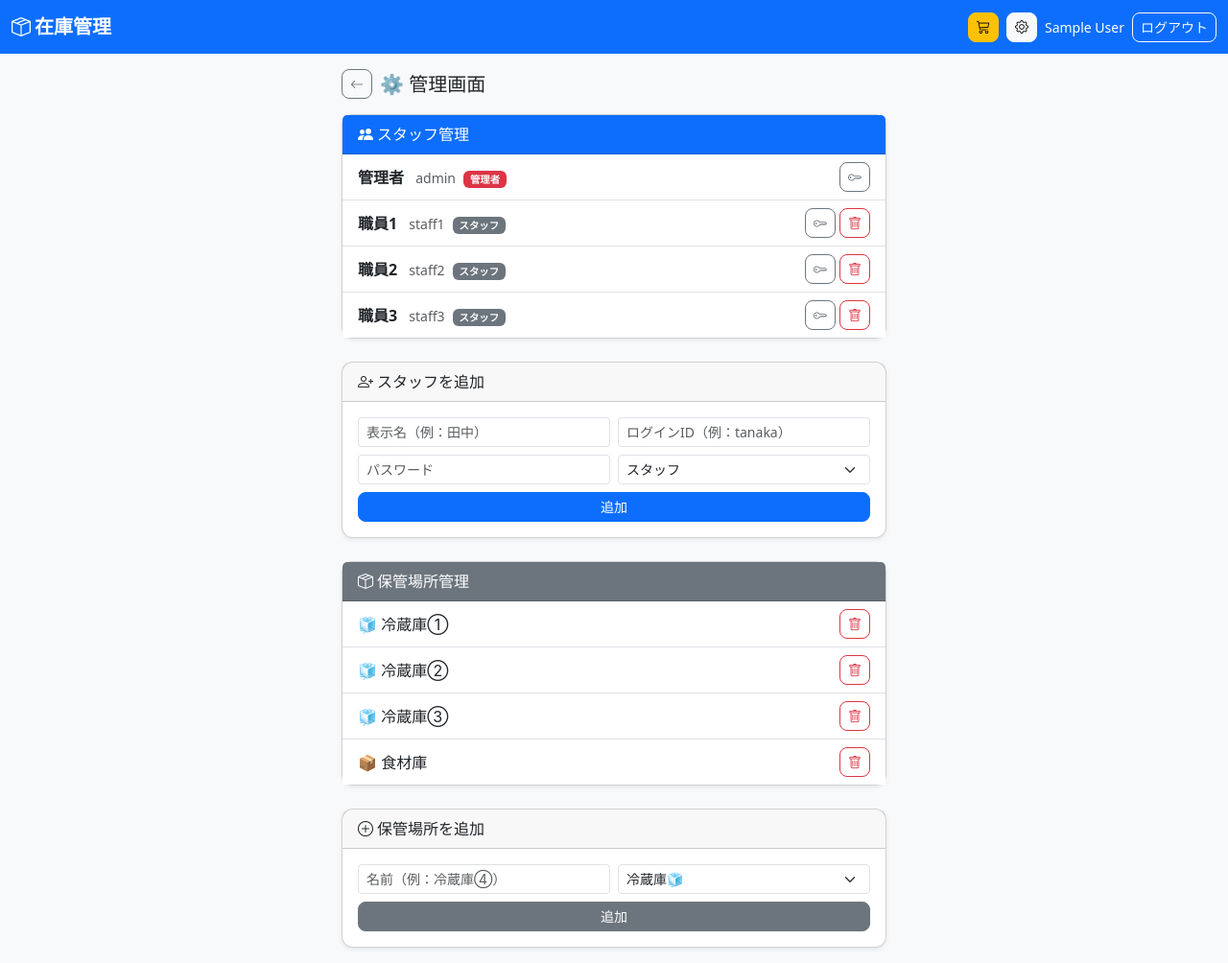
After one commit to yuya7186/reizo-, a Flask app: page /admin in a window 1280 px wide. The commit adds this page. Shown: the whole page at 96% size. Run offline with Flask 3, Linux system fonts and the light colour scheme; the visitor is signed in with stand-in values (Sample User, id 1); data comes from the database, SQL or seed files in the repository; some libraries are stand-ins or nearby versions.

Commit message:
管理者・スタッフの2ロール制を実装（アカウント管理・保管場所管理）

```diff
--- a/app.py
+++ b/app.py
@@ -86,7 +86,8 @@ def init_db():
                 id SERIAL PRIMARY KEY,
                 username TEXT UNIQUE NOT NULL,
                 password TEXT NOT NULL,
-                display_name TEXT NOT NULL
+                display_name TEXT NOT NULL,
+                role TEXT NOT NULL DEFAULT 'staff'
             )
         ''')
         cur.execute('''
@@ -125,7 +126,8 @@ def init_db():
                 id INTEGER PRIMARY KEY AUTOINCREMENT,
                 username TEXT UNIQUE NOT NULL,
                 password TEXT NOT NULL,
-                display_name TEXT NOT NULL
+                display_name TEXT NOT NULL,
+                role TEXT NOT NULL DEFAULT 'staff'
             );
             CREATE TABLE IF NOT EXISTS storages (
                 id INTEGER PRIMARY KEY AUTOINCREMENT,
@@ -150,24 +152,26 @@ def init_db():
         ''')
         cur = db.cursor()
 
-    # マイグレーション: low_stockカラムがなければ追加
-    try:
-        if USE_PG:
-            cur.execute("ALTER TABLE items ADD COLUMN low_stock INTEGER DEFAULT 0")
-        else:
-            cur.execute("ALTER TABLE items ADD COLUMN low_stock INTEGER DEFAULT 0")
-        db.commit()
-    except Exception:
-        pass  # すでに存在する場合は無視
+    # マイグレーション: カラムがなければ追加
+    for migration in [
+        "ALTER TABLE items ADD COLUMN low_stock INTEGER DEFAULT 0",
+        "ALTER TABLE users ADD COLUMN role TEXT NOT NULL DEFAULT 'staff'",
+    ]:
+        try:
+            cur.execute(migration)
+            db.commit()
+        except Exception:
+            pass  # すでに存在する場合は無視
 
     # 初期データ
     cur.execute('SELECT COUNT(*) FROM users')
     if cur.fetchone()[0] == 0:
         def h(pw): return hashlib.sha256(pw.encode()).hexdigest()
-        for row in [('staff1', h('pass1234'), '職員1'),
-                    ('staff2', h('pass1234'), '職員2'),
-                    ('staff3', h('pass1234'), '職員3')]:
-            cur.execute(q('INSERT INTO users (username, password, display_name) VALUES (?,?,?)'), row)
+        for row in [('admin', h('admin1234'), '管理者', 'admin'),
+                    ('staff1', h('pass1234'), '職員1', 'staff'),
+                    ('staff2', h('pass1234'), '職員2', 'staff'),
+                    ('staff3', h('pass1234'), '職員3', 'staff')]:
+            cur.execute(q('INSERT INTO users (username, password, display_name, role) VALUES (?,?,?,?)'), row)
 
     cur.execute('SELECT COUNT(*) FROM storages')
     if cur.fetchone()[0] == 0:
@@ -184,6 +188,17 @@ def login_required(f):
     def decorated(*args, **kwargs):
         if 'user_id' not in session:
             return redirect(url_for('login'))
+        return f(*args, **kwargs)
+    return decorated
+
+
+def admin_required(f):
+    @wraps(f)
+    def decorated(*args, **kwargs):
+        if 'user_id' not in session:
+            return redirect(url_for('login'))
+        if session.get('role') != 'admin':
+            return redirect(url_for('index'))
         return f(*args, **kwargs)
     return decorated
 
@@ -206,6 +221,7 @@ def login():
         if user:
             session['user_id'] = user['id']
             session['display_name'] = user['display_name']
+            session['role'] = user['role']
             return redirect(url_for('index'))
         error = 'IDまたはパスワードが違います'
     return render_template('login.html', error=error)
@@ -443,6 +459,81 @@ def shopping():
     return render_template('shopping.html', shopping_list=shopping_list)
 
 
+# ─── 管理画面 ─────────────────────────────────────────────
+
+@app.route('/admin')
+@admin_required
+def admin():
+    db = get_db()
+    cur = execute(db, "SELECT id, username, display_name, role FROM users ORDER BY role, username")
+    users = fetchall(cur)
+    cur = execute(db, 'SELECT * FROM storages ORDER BY id')
+    storages = fetchall(cur)
+    return render_template('admin.html', users=users, storages=storages)
+
+
+@app.route('/admin/user/add', methods=['POST'])
+@admin_required
+def admin_add_user():
+    username = request.form['username'].strip()
+    display_name = request.form['display_name'].strip()
+    password = request.form['password'].strip()
+    role = request.form.get('role', 'staff')
+    if username and password:
+        db = get_db()
+        try:
+            execute(db, 'INSERT INTO users (username, password, display_name, role) VALUES (?,?,?,?)',
+                    (username, hash_password(password), display_name or username, role))
+            commit(db)
+        except Exception:
+            pass  # 重複ユーザー名は無視
+    return redirect(url_for('admin'))
+
+
+@app.route('/admin/user/<int:user_id>/delete', methods=['POST'])
+@admin_required
+def admin_delete_user(user_id):
+    if user_id != session['user_id']:  # 自分自身は削除不可
+        db = get_db()
+        execute(db, 'DELETE FROM users WHERE id=?', (user_id,))
+        commit(db)
+    return redirect(url_for('admin'))
+
+
+@app.route('/admin/user/<int:user_id>/password', methods=['POST'])
+@admin_required
+def admin_change_password(user_id):
+    password = request.form['password'].strip()
+    if password:
+        db = get_db()
+        execute(db, 'UPDATE users SET password=? WHERE id=?', (hash_password(password), user_id))
+        commit(db)
+    return redirect(url_for('admin'))
+
+
+@app.route('/admin/storage/add', methods=['POST'])
+@admin_required
+def admin_add_storage():
+    name = request.form['name'].strip()
+    stype = request.form.get('type', 'fridge')
+    if name:
+        db = get_db()
+        execute(db, 'INSERT INTO storages (name, type) VALUES (?,?)', (name, stype))
+        commit(db)
+    return redirect(url_for('admin'))
+
+
+@app.route('/admin/storage/<int:storage_id>/delete', methods=['POST'])
+@admin_required
+def admin_delete_storage(storage_id):
+    db = get_db()
+    execute(db, 'DELETE FROM items WHERE storage_id=?', (storage_id,))
+    execute(db, 'DELETE FROM essentials WHERE storage_id=?', (storage_id,))
+    execute(db, 'DELETE FROM storages WHERE id=?', (storage_id,))
+    commit(db)
+    return redirect(url_for('admin'))
+
+
 # アプリ起動時に必ずDB初期化
 with app.app_context():
     try:
--- /dev/null
+++ b/templates/admin.html
@@ -0,0 +1,132 @@
+{% extends 'base.html' %}
+{% block title %}管理画面{% endblock %}
+{% block content %}
+<div class="d-flex align-items-center mb-3 gap-2">
+  <a href="/" class="btn btn-sm btn-outline-secondary"><i class="bi bi-arrow-left"></i></a>
+  <h5 class="mb-0">⚙️ 管理画面</h5>
+</div>
+
+<!-- スタッフ管理 -->
+<div class="card mb-4 shadow-sm">
+  <div class="card-header bg-primary text-white py-2">
+    <i class="bi bi-people-fill me-1"></i>スタッフ管理
+  </div>
+  <div class="card-body p-0">
+    <div class="list-group list-group-flush">
+      {% for user in users %}
+      <div class="list-group-item py-2 px-3">
+        <div class="d-flex align-items-center justify-content-between">
+          <div>
+            <strong>{{ user.display_name }}</strong>
+            <span class="text-muted small ms-2">{{ user.username }}</span>
+            {% if user.role == 'admin' %}
+            <span class="badge bg-danger ms-1" style="font-size:0.65rem;">管理者</span>
+            {% else %}
+            <span class="badge bg-secondary ms-1" style="font-size:0.65rem;">スタッフ</span>
+            {% endif %}
+          </div>
+          <div class="d-flex gap-1">
+            <button class="btn btn-sm btn-outline-secondary" onclick="togglePwForm({{ user.id }})">
+              <i class="bi bi-key"></i>
+            </button>
+            {% if user.id != session.user_id %}
+            <form method="post" action="/admin/user/{{ user.id }}/delete"
+                  onsubmit="return confirm('{{ user.display_name }}を削除しますか？')">
+              <button type="submit" class="btn btn-sm btn-outline-danger"><i class="bi bi-trash"></i></button>
+            </form>
+            {% endif %}
+          </div>
+        </div>
+        <div id="pw-{{ user.id }}" class="mt-2 d-none">
+          <form method="post" action="/admin/user/{{ user.id }}/password" class="d-flex gap-1">
+            <input type="text" name="password" class="form-control form-control-sm" placeholder="新しいパスワード" required>
+            <button type="submit" class="btn btn-sm btn-success">変更</button>
+          </form>
+        </div>
+      </div>
+      {% endfor %}
+    </div>
+  </div>
+</div>
+
+<!-- スタッフ追加 -->
+<div class="card mb-4 shadow-sm">
+  <div class="card-header py-2"><i class="bi bi-person-plus me-1"></i>スタッフを追加</div>
+  <div class="card-body p-3">
+    <form method="post" action="/admin/user/add">
+      <div class="row g-2">
+        <div class="col-6">
+          <input type="text" name="display_name" class="form-control form-control-sm" placeholder="表示名（例：田中）" required>
+        </div>
+        <div class="col-6">
+          <input type="text" name="username" class="form-control form-control-sm" placeholder="ログインID（例：tanaka）" required>
+        </div>
+        <div class="col-6">
+          <input type="text" name="password" class="form-control form-control-sm" placeholder="パスワード" required>
+        </div>
+        <div class="col-6">
+          <select name="role" class="form-select form-select-sm">
+            <option value="staff">スタッフ</option>
+            <option value="admin">管理者</option>
+          </select>
+        </div>
+        <div class="col-12">
+          <button type="submit" class="btn btn-primary btn-sm w-100">追加</button>
+        </div>
+      </div>
+    </form>
+  </div>
+</div>
+
+<!-- 保管場所管理 -->
+<div class="card mb-4 shadow-sm">
+  <div class="card-header bg-secondary text-white py-2">
+    <i class="bi bi-box-seam me-1"></i>保管場所管理
+  </div>
+  <div class="card-body p-0">
+    <div class="list-group list-group-flush">
+      {% for s in storages %}
+      <div class="list-group-item d-flex align-items-center justify-content-between py-2 px-3">
+        <span>{% if s.type == 'fridge' %}🧊{% else %}📦{% endif %} {{ s.name }}</span>
+        <form method="post" action="/admin/storage/{{ s.id }}/delete"
+              onsubmit="return confirm('{{ s.name }}を削除しますか？（在庫データも消えます）')">
+          <button type="submit" class="btn btn-sm btn-outline-danger"><i class="bi bi-trash"></i></button>
+        </form>
+      </div>
+      {% endfor %}
+    </div>
+  </div>
+</div>
+
+<!-- 保管場所追加 -->
+<div class="card shadow-sm">
+  <div class="card-header py-2"><i class="bi bi-plus-circle me-1"></i>保管場所を追加</div>
+  <div class="card-body p-3">
+    <form method="post" action="/admin/storage/add">
+      <div class="row g-2">
+        <div class="col-6">
+          <input type="text" name="name" class="form-control form-control-sm" placeholder="名前（例：冷蔵庫④）" required>
+        </div>
+        <div class="col-6">
+          <select name="type" class="form-select form-select-sm">
+            <option value="fridge">冷蔵庫🧊</option>
+            <option value="pantry">食材庫📦</option>
+          </select>
+        </div>
+        <div class="col-12">
+          <button type="submit" class="btn btn-secondary btn-sm w-100">追加</button>
+        </div>
+      </div>
+    </form>
+  </div>
+</div>
+{% endblock %}
+
+{% block scripts %}
+<script>
+function togglePwForm(id) {
+  const el = document.getElementById('pw-' + id);
+  el.classList.toggle('d-none');
+}
+</script>
+{% endblock %}
--- a/templates/base.html
+++ b/templates/base.html
@@ -30,6 +30,9 @@
       <a class="navbar-brand" href="/"><i class="bi bi-box-seam me-1"></i>在庫管理</a>
       <div class="d-flex align-items-center gap-2">
         <a href="/shopping" class="btn btn-sm btn-warning"><i class="bi bi-cart3"></i></a>
+        {% if session.get('role') == 'admin' %}
+        <a href="/admin" class="btn btn-sm btn-light"><i class="bi bi-gear"></i></a>
+        {% endif %}
         <span class="text-white small hide-sm">{{ session.get('display_name','') }}</span>
         <a href="/logout" class="btn btn-sm btn-outline-light">ログアウト</a>
       </div>
```
